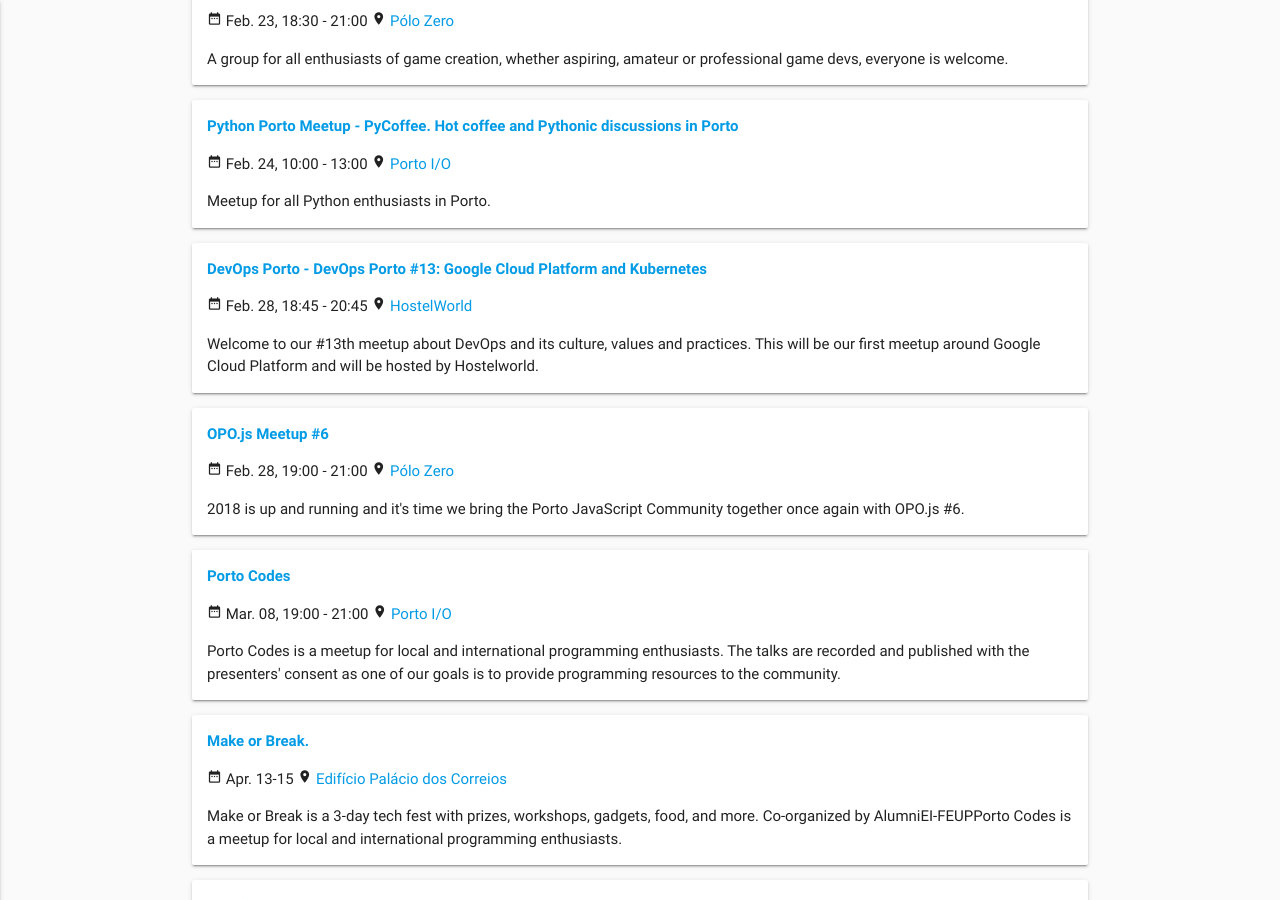
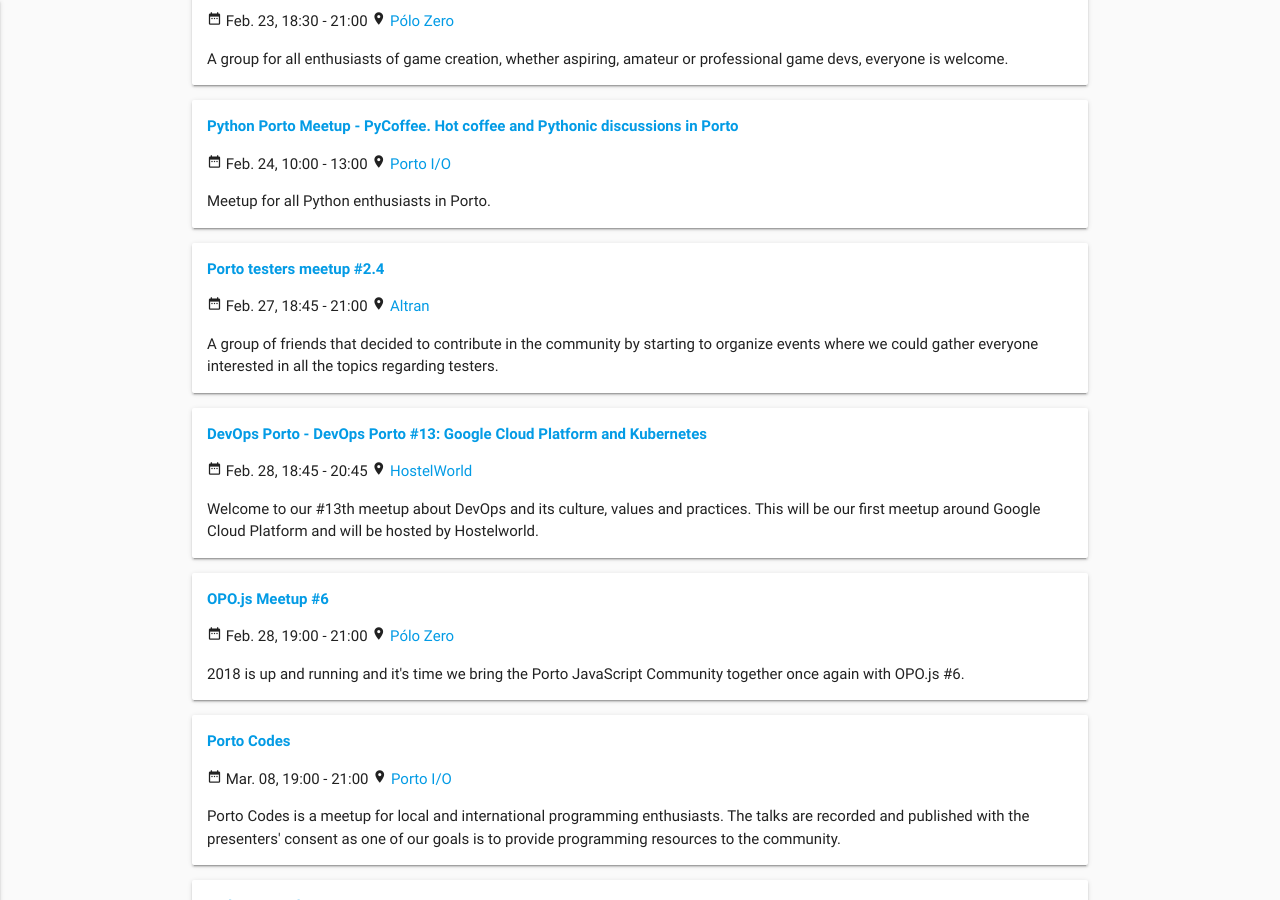
Before and after one commit to agendaopensource/agendaopensource.github.io, a Jekyll site: the page built from index.md, in a window 1280 px wide and 900 px high, scrolled down 693 px. Built offline with Jekyll 4.4.1, drawn with Linux system fonts in a browser that asks for light colours; nearby versions of some CDN libraries.

Commit message:
Add porto testers meetup

```diff
--- a/_data/events.json
+++ b/_data/events.json
@@ -74,6 +74,21 @@
         "endDate": "2018-02-22 21:00",
         "description": "We are delighted to tell you that we are kicking off the first Papers We Love @ Porto. Our goal is to help bridge the gap between Porto industry and academics: membership of both types are very welcome; and to dive deep into interesting programming topics.",
         "url": "https://www.meetup.com/Papers-We-Love-Porto/events/247544576/"
+    },
+    {
+        "@context": "http://schema.org",
+        "@type": "Event",
+        "location":{
+            "@type": "Place",
+            "name": "Altran",
+            "address": "28 Rua de Serpa Pinto, 4400-012 Vila Nova de Gaia",
+            "district": "Porto"
+        },
+        "name": "Porto testers meetup #2.4",
+        "startDate": "2018-02-27 18:45",
+        "endDate": "2018-02-27 21:00",
+        "description": "A group of friends that decided to contribute in the community by starting to organize events where we could gather everyone interested in all the topics regarding testers.",
+        "url": "https://www.eventbrite.pt/e/bilhetes-porto-testers-meetup-24-43179566245"
     },
     {
         "@context": "http://schema.org",
```
